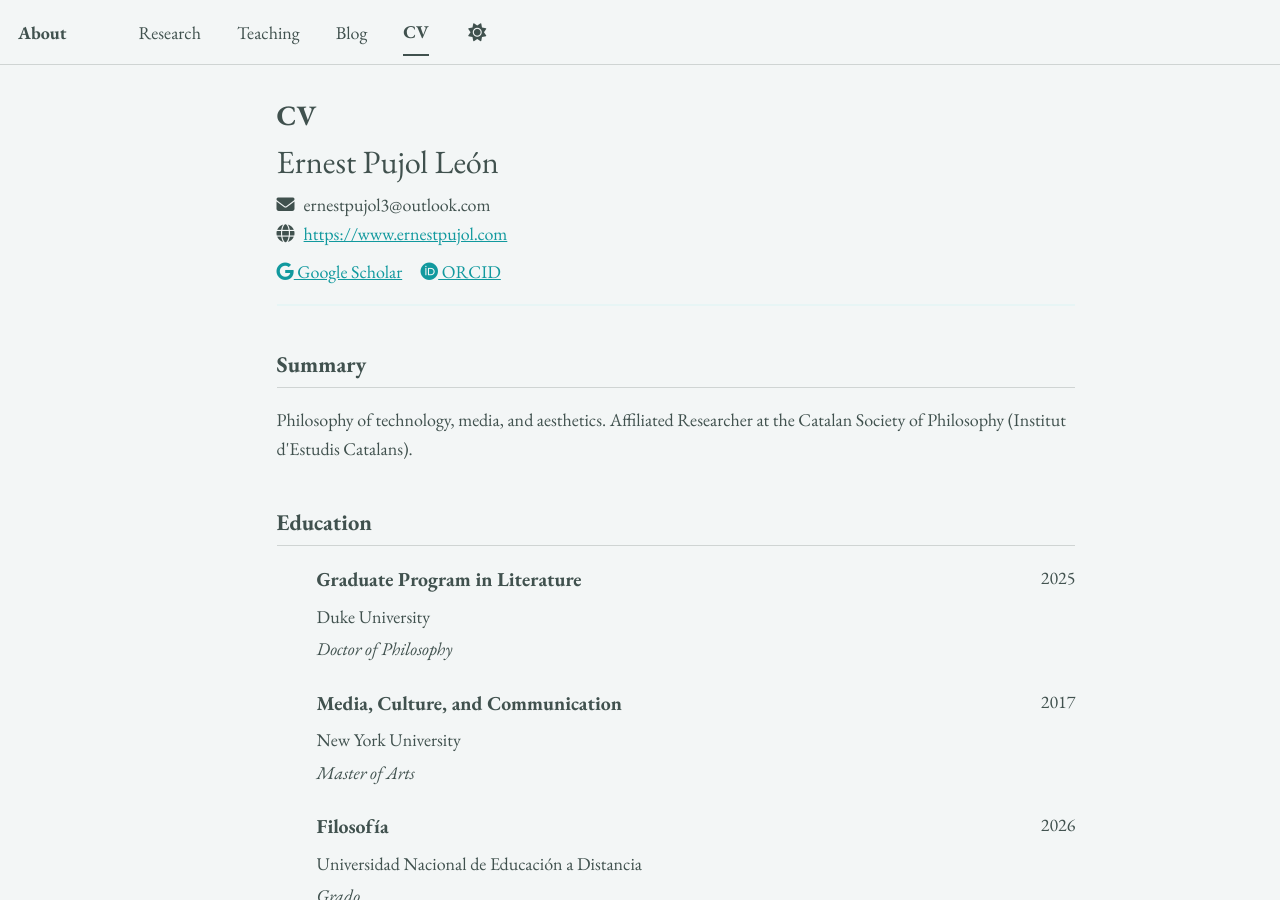
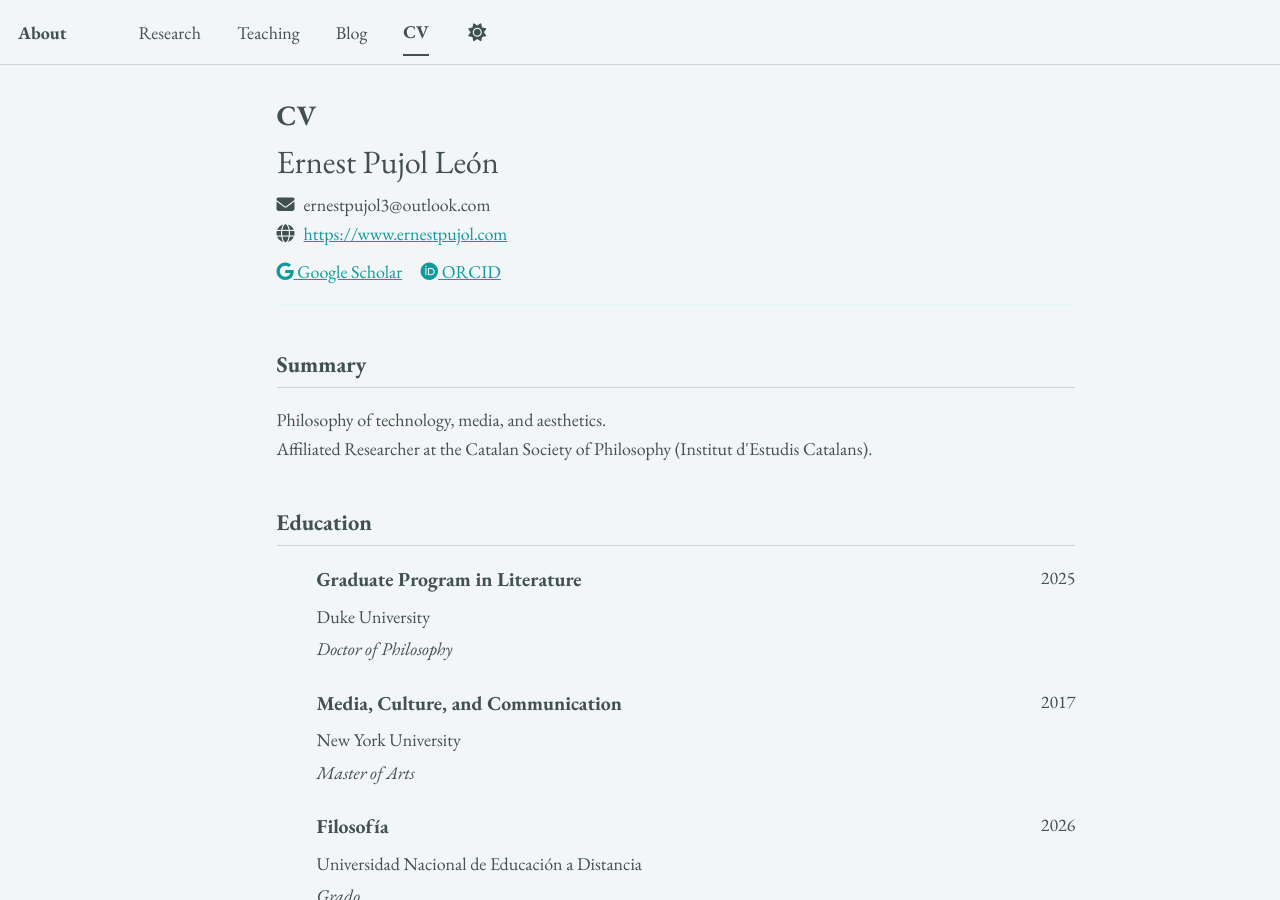
Before and after one commit to epujol90/epujol90.github.io, a Jekyll site: the page built from _pages/cv-json.md, in a window 1280 px wide and 900 px high. Built offline with Jekyll 4.4.1, drawn with Linux system fonts in a browser that asks for light colours; a script bundle is joined from its source files by our own code; library files that are not in the unit come from our copies.

```diff
--- a/_data/cv.json
+++ b/_data/cv.json
@@ -4,7 +4,7 @@
     "email": "ernestpujol3@outlook.com",
     "phone": "",
     "website": "https://www.ernestpujol.com",
-    "summary": "Philosophy of technology, media, and aesthetics. Affiliated Researcher at the Catalan Society of Philosophy (Institut d'Estudis Catalans).",
+    "summary": "Philosophy of technology, media, and aesthetics.<br>Affiliated Researcher at the Catalan Society of Philosophy (Institut d'Estudis Catalans).",
     "location": {
       "address": "",
       "postalCode": "",
```
